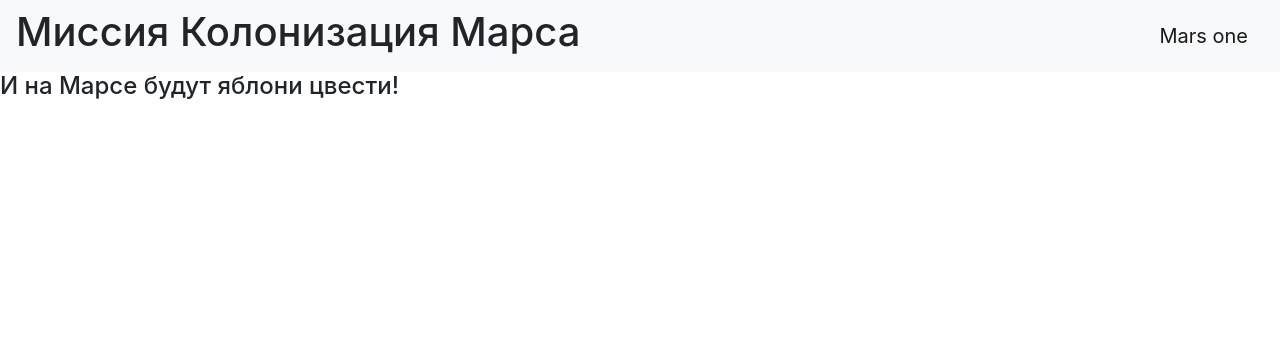
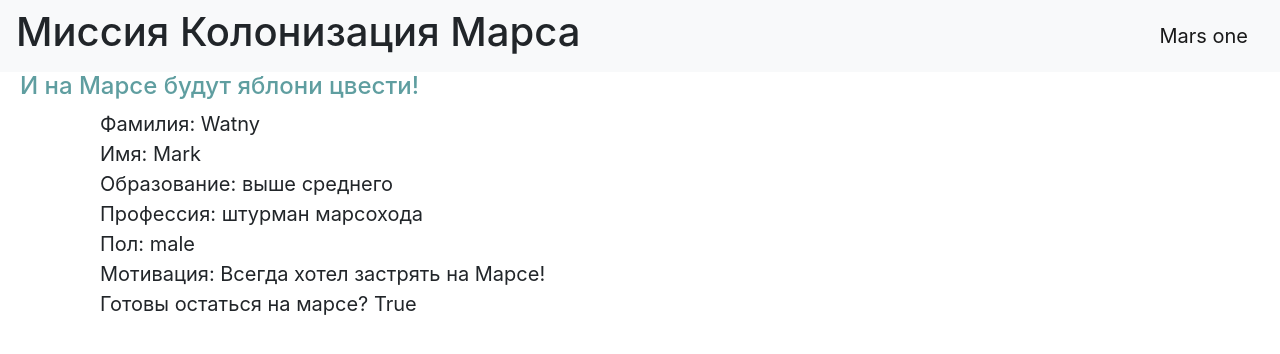
Before and after one commit to Battatt/Mars, a Flask app: page /answer in a window 1280 px wide. Shown: the top 354 px of the page. Run offline with Flask 3, Linux system fonts and the light colour scheme; some libraries are stand-ins or nearby versions.

Commit message:
flask-wtf Автоматический ответ

```diff
--- a/main.py
+++ b/main.py
@@ -33,5 +33,20 @@ def list_index(list="ul"):
     return render_template('list_prof.html', list_type=l_type, profs=professions)
 
 
+@app.route("/answer")
+@app.route("/auto_answer")
+def auto_asnwer():
+    params = {}
+    params['title'] = "Анкета"
+    params["surname"] = "Watny"
+    params["name"] = "Mark"
+    params["education"] = "выше среднего"
+    params["profession"] = "штурман марсохода"
+    params["sex"] = "male"
+    params["motivation"] = "Всегда хотел застрять на Марсе!"
+    params["ready"] = True
+    return render_template("auto_answer.html", **params)
+
+
 if __name__ == '__main__':
     app.run(port=5000, host='127.0.0.1')
--- /dev/null
+++ b/static/css/style.css
@@ -0,0 +1,10 @@
+h4 {
+    margin-left: 20px;
+    color: #5F9EA0;
+    font-size: 20px;
+}
+
+.answer {
+    font-size: 20px;
+    margin-left: 15px;
+}
--- /dev/null
+++ b/templates/auto_answer.html
@@ -0,0 +1,13 @@
+{% extends "base.html" %}
+
+{% block content %}
+    <div align="left" class="answer">
+        Фамилия: {{surname}}<br>
+        Имя: {{name}}<br>
+        Образование: {{education}}<br>
+        Профессия: {{profession}}<br>
+        Пол: {{sex}}<br>
+        Мотивация: {{motivation}}<br>
+        Готовы остаться на марсе? {{ready}}<br>
+    </div>
+{% endblock %}
--- a/templates/base.html
+++ b/templates/base.html
@@ -3,6 +3,7 @@
 <head>
     <meta charset="utf-8">
     <meta name="viewport" content="width=device-width, initial-scale=1, shrink-to-fit=no">
+    <link rel="stylesheet" type="text/css" href="../static/css/style.css">
     <link rel="stylesheet"
           href="https://stackpath.bootstrapcdn.com/bootstrap/4.4.1/css/bootstrap.min.css"
           integrity="sha384-Vkoo8x4CGsO3+Hhxv8T/Q5PaXtkKtu6ug5TOeNV6gBiFeWPGFN9MuhOf23Q9Ifjh"
@@ -12,11 +13,12 @@
 <body>
 <header>
     <nav class="navbar navbar-light bg-light">
-        <h1>Миссия Колонизация Марса</h1><br>
+        <h1>Миссия Колонизация Марса</h1>
         <a class="navbar-brand" href="/">Mars one</a>
     </nav>
     <h4>И на Марсе будут яблони цвести!</h4>
 </header>
+
 <!-- Begin page content -->
 <main role="main" class="container">
     {% block content %}{% endblock %}
```
